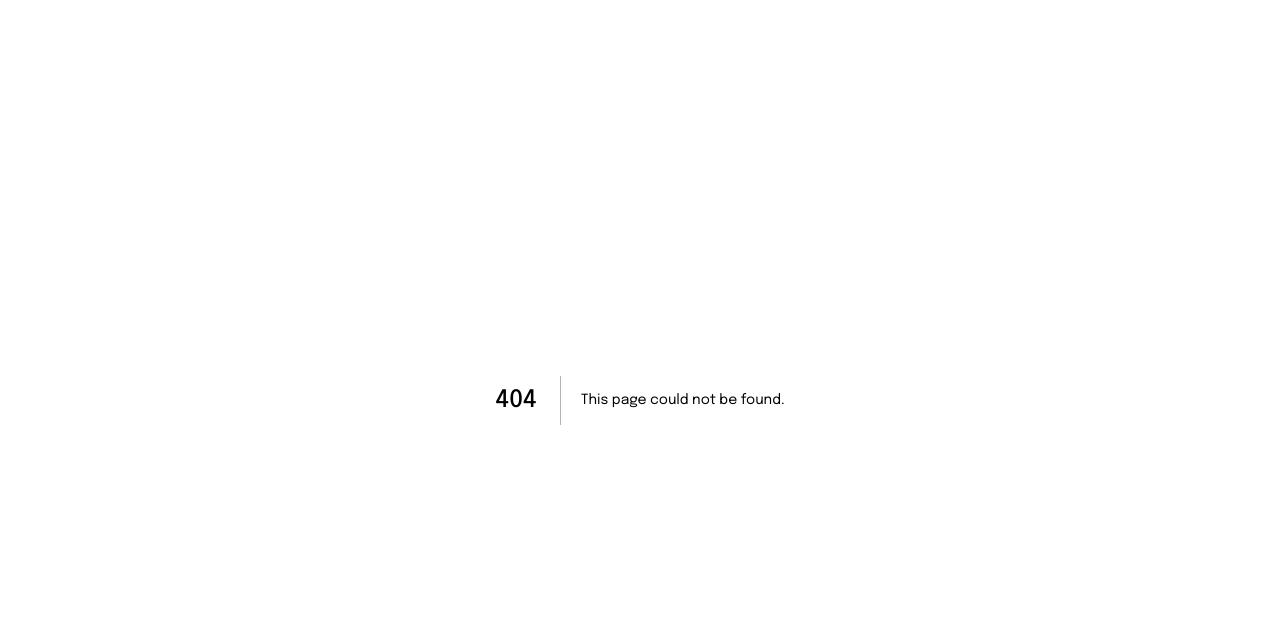
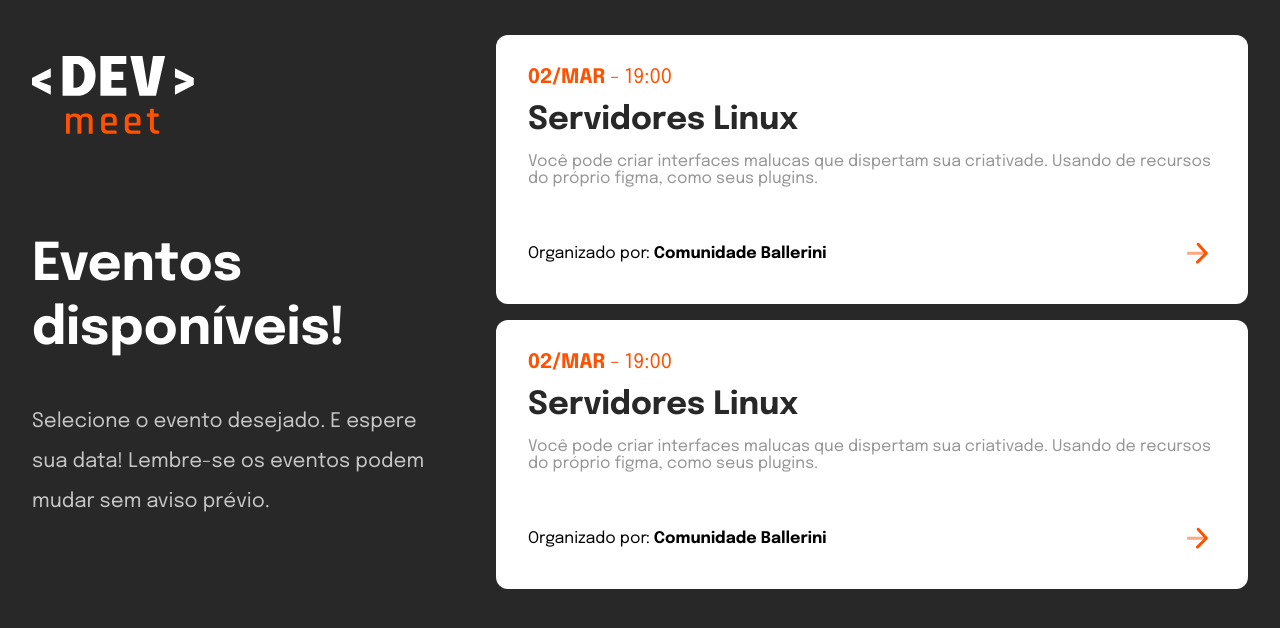
Before and after one commit to Clean-Software/web-ballerini-dev-meet, a Next.js app: page /events in a window 1280 px wide. Before the commit this address had no page. Shown: the top 628 px of the page. Built offline with nearby package versions, Linux system fonts and the light colour scheme.

Commit message:
✨ feat: add events page

```diff
--- a/public/assets/index.ts
+++ b/public/assets/index.ts
@@ -1,8 +1,17 @@
+import arrowRightOrangeSVG from "./icons/arrow-right-orange.svg";
+import arrowRightWhiteSVG from "./icons/arrow-right-white.svg";
+import programingDataWhiteSVG from "./icons/programing-data-white.svg";
+import programingDataSVG from "./icons/programing-data.svg";
 import logoSVG from "./LOGO.svg";
 import patternSVG from "./pattern.svg";
 import personSVG from "./person.svg";
-import arrowRightWhiteSVG from "./icons/arrow-right-white.svg";
-import programingDataSVG from "./icons/programing-data.svg";
-import programingDataWhiteSVG from "./icons/programing-data-white.svg";
 
-export { logoSVG, patternSVG, personSVG, arrowRightWhiteSVG, programingDataSVG, programingDataWhiteSVG };
+export {
+  logoSVG,
+  patternSVG,
+  personSVG,
+  arrowRightWhiteSVG,
+  arrowRightOrangeSVG,
+  programingDataSVG,
+  programingDataWhiteSVG,
+};
--- a/src/components/AsideContainer/index.tsx
+++ b/src/components/AsideContainer/index.tsx
@@ -12,7 +12,7 @@ interface AsideContainerProps {
 }
 
 const AsideContainer = ({ header, title, subtitle, children, footer }: AsideContainerProps) => {
-  const [screenWidth, setScreenWidth] = useState(window.innerWidth);
+  const [screenWidth, setScreenWidth] = useState(1000);
   const isMobile = screenWidth < 834;
 
   useEffect(() => {
--- /dev/null
+++ b/src/components/EventCard/index.tsx
@@ -0,0 +1,28 @@
+import { arrowRightOrangeSVG } from "@assets/index";
+import Image from "next/image";
+import { Container, Footer } from "./styles";
+
+interface EventCardProps {
+  onClick?: () => void;
+}
+
+const EventCard = ({ onClick }: EventCardProps) => (
+  <Container onClick={onClick}>
+    <p className="orange title">
+      <strong>02/MAR</strong> - 19:00
+    </p>
+    <h2>Servidores Linux</h2>
+    <p className="description">
+      Você pode criar interfaces malucas que dispertam sua criativade. Usando de recursos do próprio figma, como seus
+      plugins.
+    </p>
+    <Footer>
+      <p>
+        Organizado por: <strong>Comunidade Ballerini</strong>
+      </p>
+      <Image src={arrowRightOrangeSVG} />
+    </Footer>
+  </Container>
+);
+
+export default EventCard;
--- /dev/null
+++ b/src/components/EventCard/styles.ts
@@ -0,0 +1,39 @@
+import styled from "styled-components";
+
+const Container = styled.div`
+  height: fit-content;
+  display: flex;
+  flex-direction: column;
+  align-items: flex-start;
+  gap: 1rem;
+  background-color: ${(props) => props.theme.palette.primary.white};
+  color: ${(props) => props.theme.palette.primary.black};
+  border-radius: 0.75rem;
+  padding: 2rem;
+  cursor: pointer;
+  width: 100%;
+
+  .title {
+    font-size: 1.25rem;
+  }
+
+  h2 {
+    font-size: 2rem;
+    color: ${(props) => props.theme.palette.background};
+  }
+
+  .description {
+    color: ${(props) => props.theme.palette.gray[400]};
+  }
+`;
+
+const Footer = styled.div`
+  width: 100%;
+  display: flex;
+  flex-direction: row;
+  align-items: center;
+  justify-content: space-between;
+  margin-top: 2rem;
+`;
+
+export { Container, Footer };
--- /dev/null
+++ b/src/pages/events/index.tsx
@@ -0,0 +1,32 @@
+import AsideContainer from "@components/AsideContainer";
+import { NextPage } from "next";
+import EventCard from "@components/EventCard";
+import { Container, Content } from "./styles";
+
+const Events: NextPage = () => (
+  <Container>
+    <AsideContainer
+      title="Eventos disponíveis!"
+      subtitle="Selecione o evento desejado. E espere sua data! Lembre-se os eventos podem mudar sem aviso prévio."
+    >
+      <Content>
+        <EventCard />
+        <EventCard />
+        <EventCard />
+        <EventCard />
+        <EventCard />
+        <EventCard />
+        <EventCard />
+        <EventCard />
+        <EventCard />
+        <EventCard />
+        <EventCard />
+        <EventCard />
+        <EventCard />
+        <EventCard />
+      </Content>
+    </AsideContainer>
+  </Container>
+);
+
+export default Events;
--- /dev/null
+++ b/src/pages/events/styles.ts
@@ -0,0 +1,38 @@
+import styled from "styled-components";
+
+const Container = styled.main`
+  display: flex;
+  flex-direction: row;
+  gap: 4rem;
+  align-items: center;
+
+  @media (max-width: ${(props) => props.theme.breakpoints.lg}) {
+    flex-direction: column;
+  }
+`;
+
+const Content = styled.div`
+  display: flex;
+  flex-direction: column;
+  flex-wrap: wrap;
+  gap: 1rem;
+  align-items: center;
+  align-content: flex-start;
+  max-height: 50rem;
+  overflow-y: scroll;
+  overflow-x: hidden;
+  position: relative;
+  flex: 1;
+
+  &::after {
+    content: "";
+    display: block;
+    height: 10rem;
+    width: 100%;
+    position: sticky;
+    bottom: -1px;
+    background: linear-gradient(360deg, #282828 0%, rgba(40, 40, 40, 0) 100%);
+  }
+`;
+
+export { Container, Content };
```
Also changed, not shown: public/assets/icons/arrow-right-orange.svg (added).
